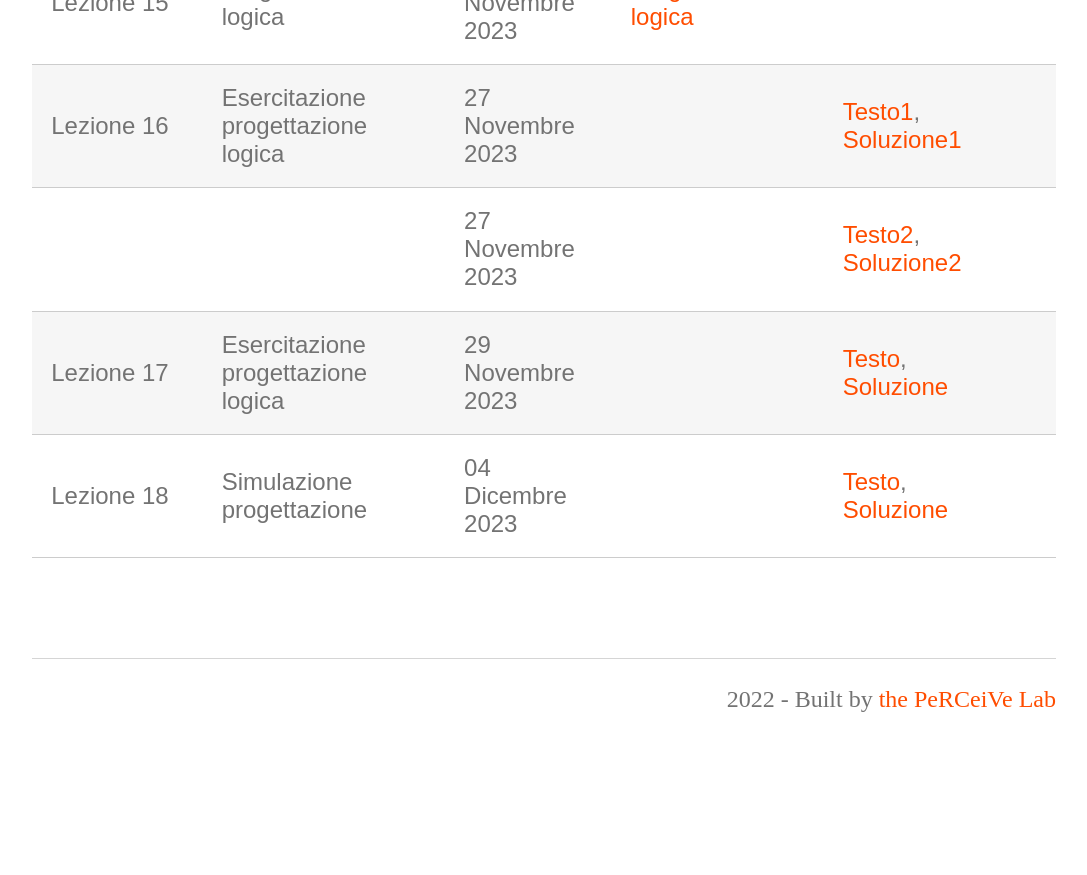
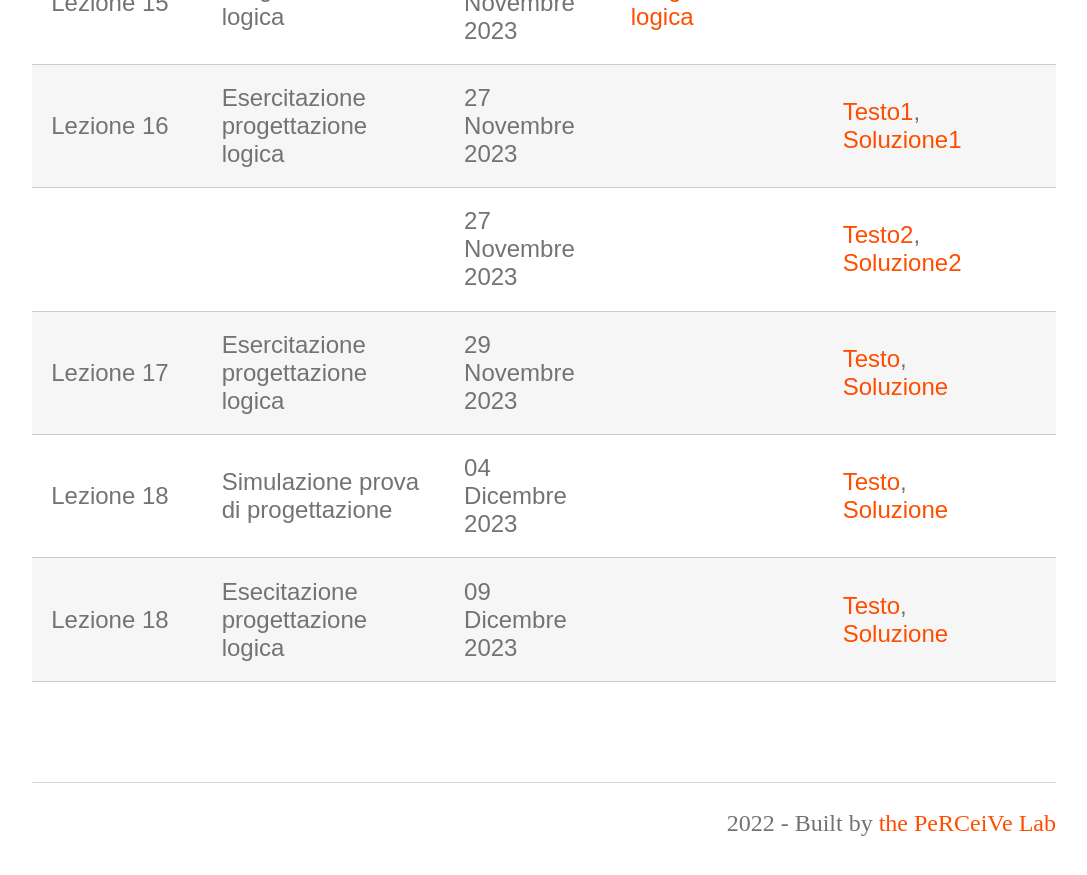
Before and after one commit to perceivelab/database-course, a Jekyll site: the page built from lezioni.md, in a window 1280 px wide and 900 px high, scrolled down 2073 px. Shown: the top 875 px of the window, without its empty margins (96-1183 px from the left). Built offline with Jekyll 4.4.1, drawn with Linux system fonts in a browser that asks for light colours; our own code applies the rules of GitHub Pages for plain Markdown files; before the commit the page ends 2850 px from its top, so only the background shows below that.

Commit message:
Update lezioni.md

```diff
--- a/lezioni.md
+++ b/lezioni.md
@@ -26,6 +26,7 @@ Questa pagina contiene le slide, note e gli esempi di codice delle lezioni del c
 | Lezione 16 | Esercitazione progettazione logica | 27 Novembre 2023 | | [Testo1](https://drive.google.com/file/d/1QK_tr2etbt9YKdcQF2X5bS9tYZeZ_Siu/view?usp=sharing), [Soluzione1](https://drive.google.com/file/d/1xj8WvXiotBFhdqg26Pvjh9_fVahr4kpQ/view?usp=sharing) |
 |            |                                    | 27 Novembre 2023 | | [Testo2](https://drive.google.com/file/d/1rDVTvbkonUkjhh9WkvoY89yV-5_7dY9e/view?usp=sharing), [Soluzione2](https://drive.google.com/file/d/1gc-QkVkam_TYhIPCcYJZRGNXi7AO9X64/view?usp=sharing) |
 | Lezione 17 | Esercitazione progettazione logica | 29 Novembre 2023 | | [Testo](https://drive.google.com/file/d/1J9mexl4fCIVR93trQCa3qXvpTJ8wZqru/view?usp=sharing), [Soluzione](https://drive.google.com/file/d/1Hzn0eQrJ4ur7ijeI7c1QDZ8xG0SrZ7yq/view?usp=sharing) |
-| Lezione 18 | Simulazione progettazione          | 04 Dicembre 2023 | | [Testo](https://drive.google.com/file/d/1iI1n25r_GHPQzqKUQZtNYZrnV0JdoB15/view?usp=sharing), [Soluzione](https://drive.google.com/file/d/1K2atC5VFIMhi1tcf00qUGrVIDGg01ota/view?usp=sharing) |
+| Lezione 18 | Simulazione prova di progettazione | 04 Dicembre 2023 | | [Testo](https://drive.google.com/file/d/1iI1n25r_GHPQzqKUQZtNYZrnV0JdoB15/view?usp=sharing), [Soluzione](https://drive.google.com/file/d/1K2atC5VFIMhi1tcf00qUGrVIDGg01ota/view?usp=sharing) |
+| Lezione 18 | Esecitazione progettazione logica  | 09 Dicembre 2023 | | [Testo](https://drive.google.com/file/d/1FxgOPBFh3eEDcDCXQEH9osvpgX-Ur4yd/view?usp=sharing), [Soluzione]() |
 
 [404]: /web-programming-course/fallback
```
